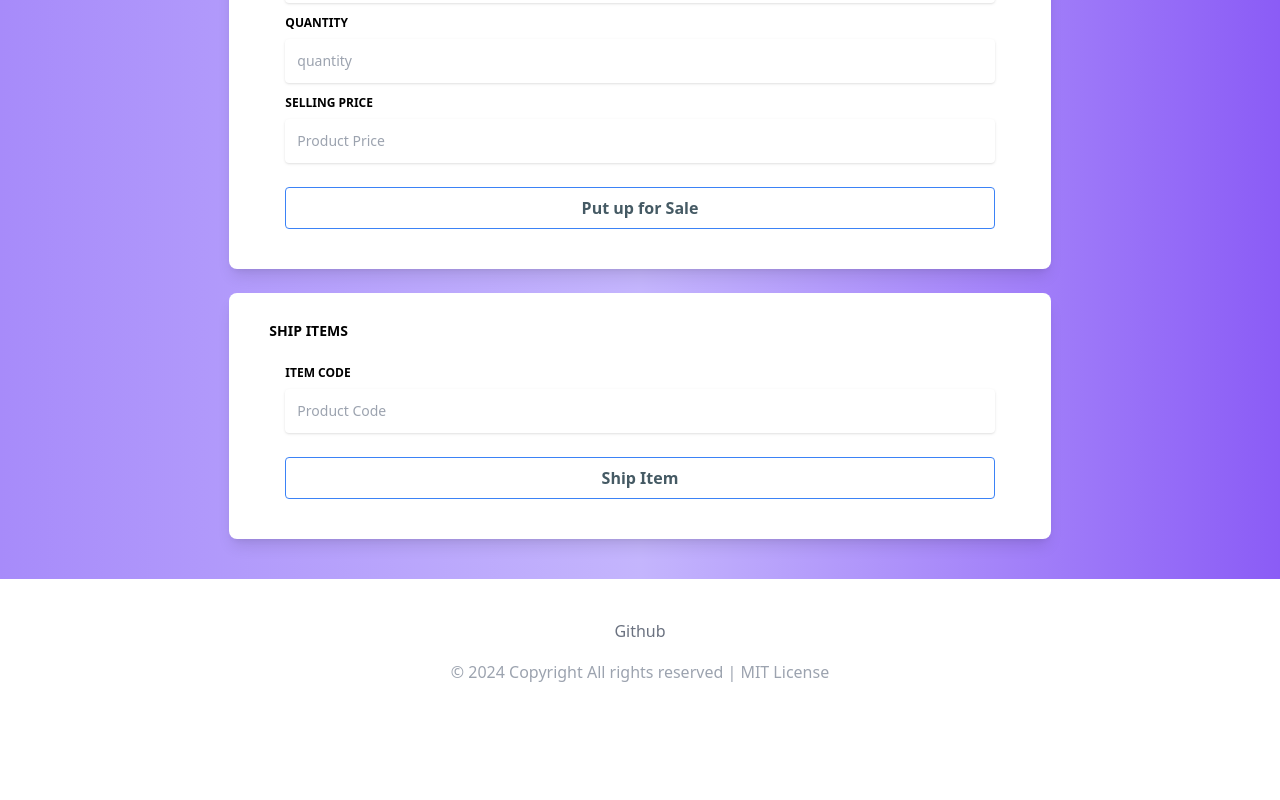
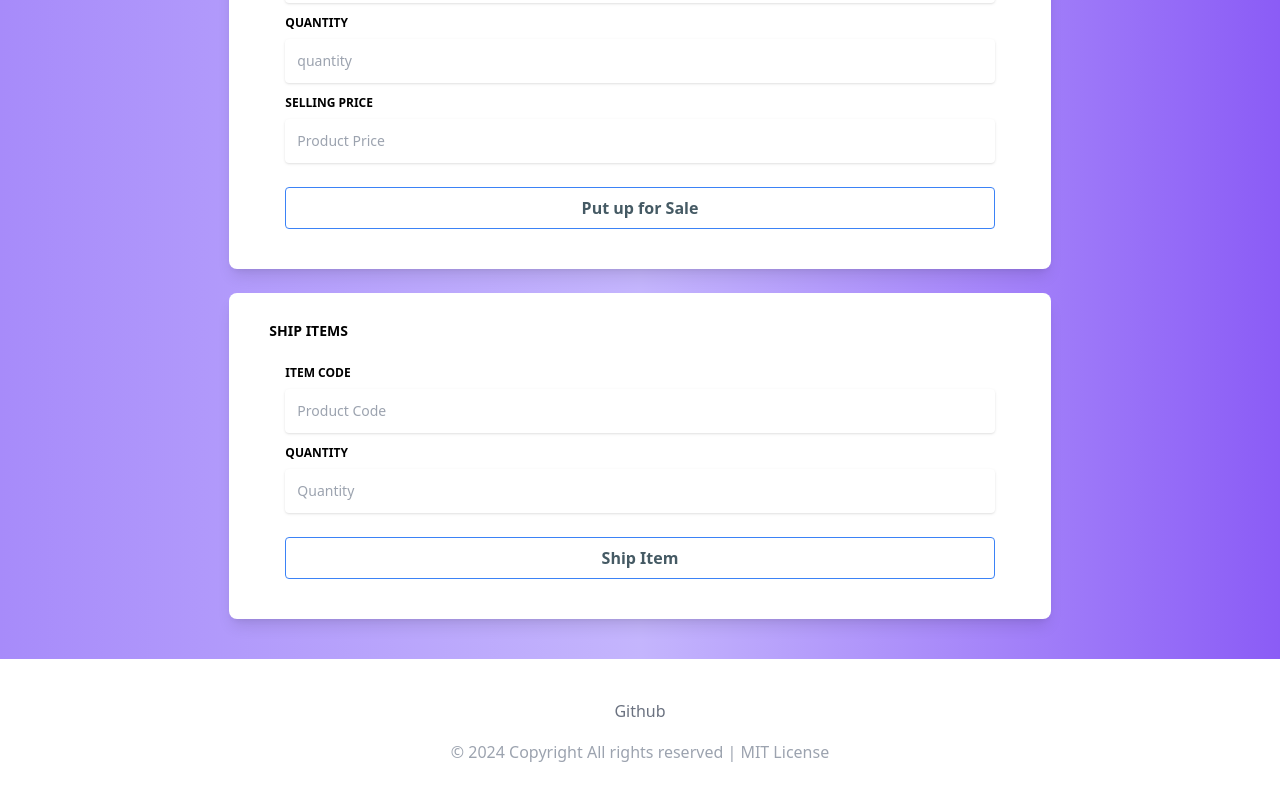
Before and after one commit to zer0vox/scmdapp, a React (Vite) app in the folder dappfront/: page /distributor in a window 1280 px wide. Shown: the part 1069-1869 px from the top of the page. Before the commit the page ends 1793 px from the top, so only its background shows below. Built offline with nearby package versions, Linux system fonts and the light colour scheme; no server answers.

Commit message:
fixed missing fields

```diff
--- a/dappfront/src/components/ShippedItemByDistributor.jsx
+++ b/dappfront/src/components/ShippedItemByDistributor.jsx
@@ -5,6 +5,7 @@ const ShippedItemByDistributor = ({ contract, globalName,
   entity }) => {
   const [productCode, setProductCode] = useState();
   const [error, setError] = useState(null);
+  const [quantity, setQuantity] = useState("");
   const [displayShip, setDisplayShip] = useState();
 
   const handleSubmit = async (event) => {
@@ -119,10 +120,25 @@ const ShippedItemByDistributor = ({ contract, globalName,
                   placeholder="Product Code"
                 />
               </div>
+              <div className="relative w-full mb-3">
+                <label
+                  className="block uppercase text-blueGray-600 text-xs font-bold mb-2"
+                  htmlFor="ship-quantity"
+                >
+                  Quantity
+                </label>
+                <input
+                  type="number"
+                  id="ship-quantity"
+                  value={quantity}
+                  onChange={(e) => setQuantity(e.target.value)}
+                  className="border-0 px-3 py-3 placeholder-blueGray-300 text-blueGray-600 bg-white rounded text-sm shadow focus:outline-none focus:ring w-full ease-linear transition-all duration-150"
+                  placeholder="Quantity"
+                />
+              </div>
               <button className="custom-button w-full mt-3">
                 Ship Item
               </button>
-              <h4>{displayShip}</h4>
             </div>
           </form>
         </div>
```
